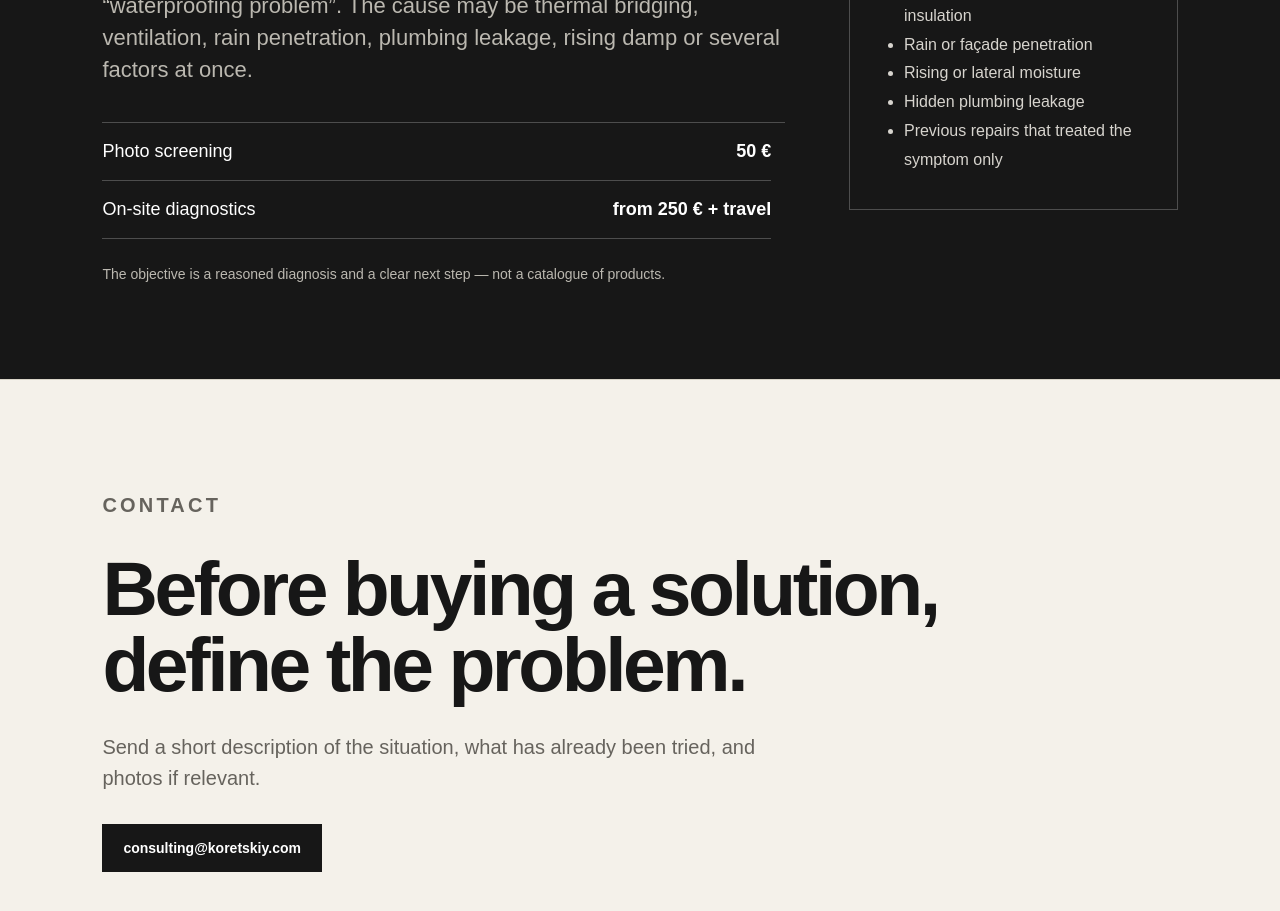
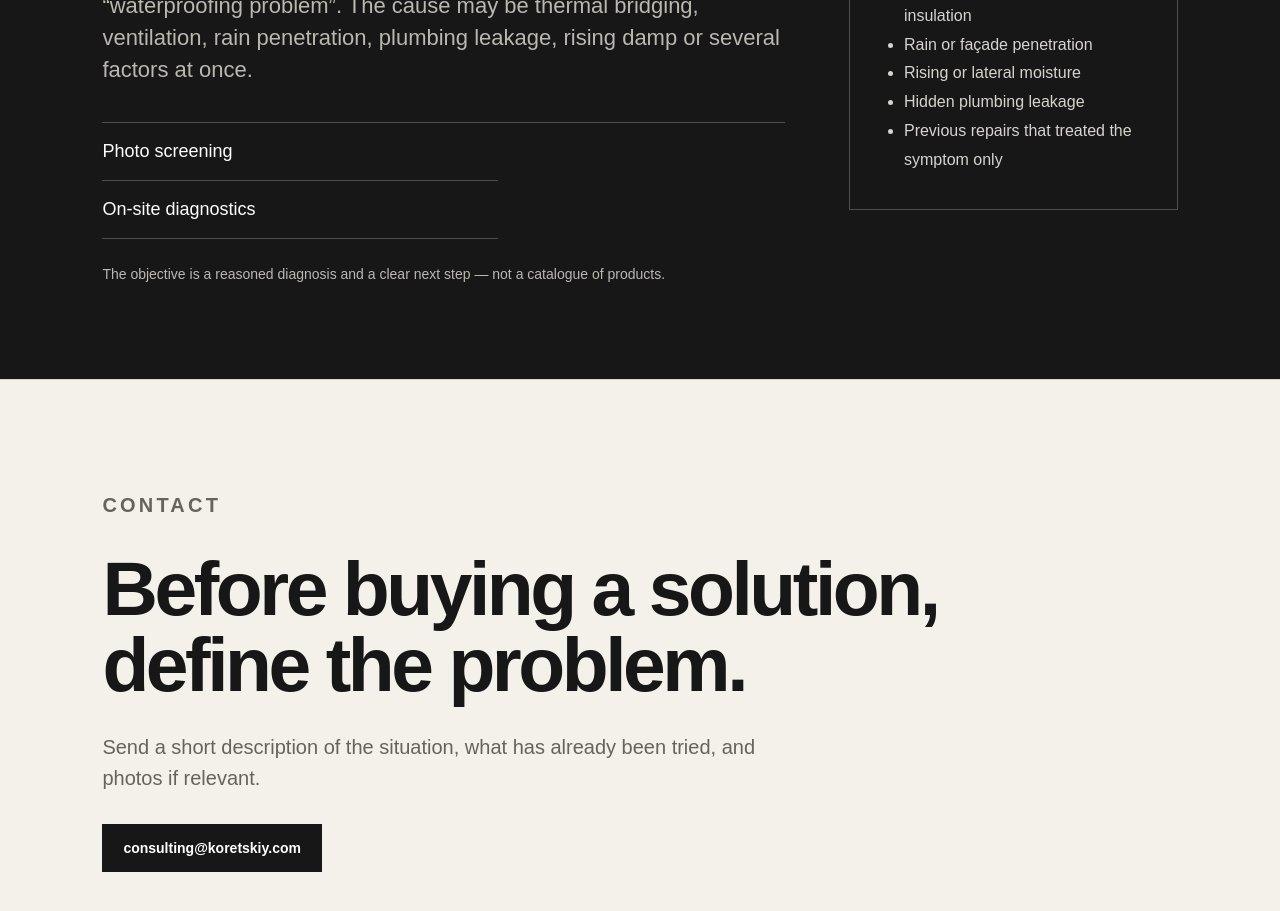
Before and after one commit to oikua66/damp-diagnostics, a Next.js app: page / in a window 1280 px wide. Shown: the part 2360-3271 px from the top of the page. Built offline with nearby package versions, Linux system fonts and the light colour scheme.

Commit message:
Remove pricing from damp diagnostics

```diff
--- a/app/page.tsx
+++ b/app/page.tsx
@@ -90,9 +90,7 @@ export default function Home() {
           </p>
           <div className="diagnostic-list">
             <span>Photo screening</span>
-            <strong>50 €</strong>
             <span>On-site diagnostics</span>
-            <strong>from 250 € + travel</strong>
           </div>
           <p className="note">
             The objective is a reasoned diagnosis and a clear next step — not a catalogue of products.
```
